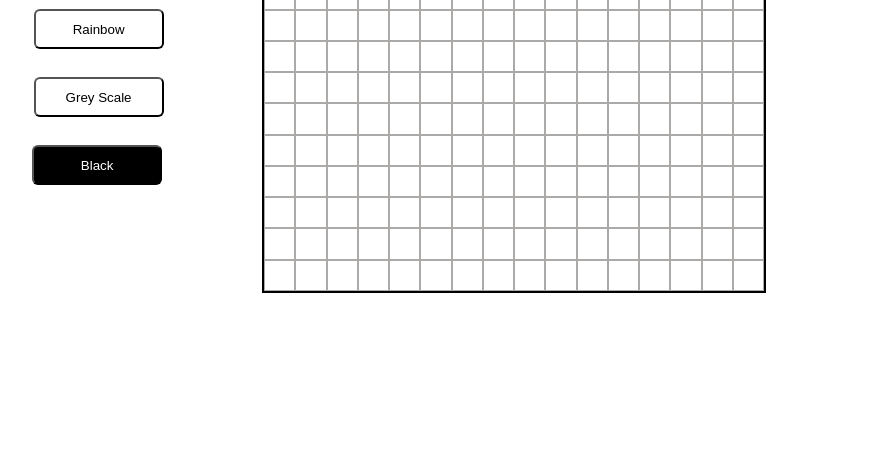
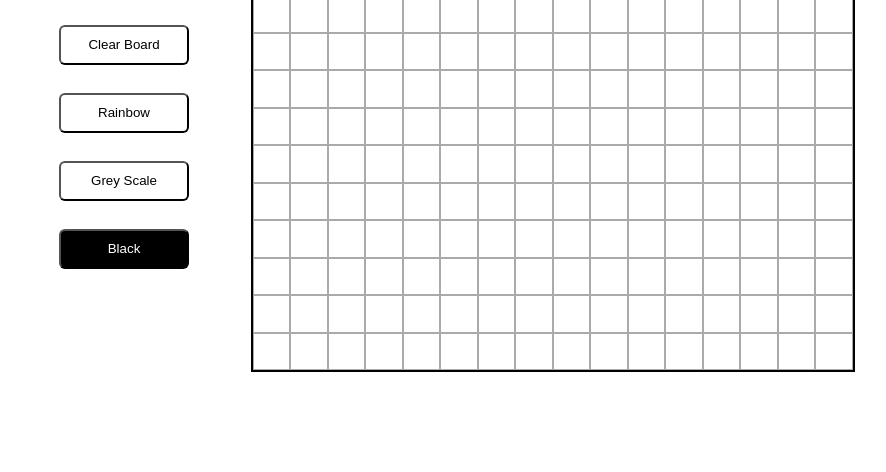
Before and after one commit to yonglu1989/Etch-a-Sketch, a plain HTML site: page index.html in a window 1280 px wide. Shown: the part 368-840 px from the top of the page, without its empty margins (184-1070 px from the left). Before the commit the page ends 800 px from the top, so only its background shows below. Drawn offline with Linux system fonts and the light colour scheme.

Commit message:
Further finishing touches. Changed grid to flexbox on main container.

```diff
--- a/css/style.css
+++ b/css/style.css
@@ -1,16 +1,25 @@
 .main-container {
-    display: grid;
+    display: flexbox;
     height: 100vh;
-    border: 20px;
-    grid-template-columns: 3fr 6fr 2fr;
-    grid-template-rows: 1fr 8fr 1fr;
+    /* border: 20px; */
+    /* grid-template-columns: 3fr 6fr 2fr;
+    grid-template-rows: 1fr 8fr 1fr; */
+    flex-direction: column;
+    justify-content: center;
+    align-items: center;
 }
 
+.second-container {
+    display: flex;
+    flex-direction: row;
+    justify-content: center;
+    gap: 60px;
+}
 #grid-container {
     background-color: rgb(224, 220, 220);
     display: grid;
-    height: 500px;
-    width: 500px;
+    height: 600px;
+    width: 600px;
     justify-self: center;
     align-self: center;
     grid-template-columns: auto;
@@ -19,10 +28,13 @@
 }
 
 .options {
-    margin-top: 90px;
+    margin-top: 30px;
     display: flex;
     flex-direction: column;
+    /* width: 300px; */
     justify-self: right;
+    justify-content: center;
+    align-items: center;
     gap: 28px;
 }
 
@@ -37,8 +49,11 @@
 
 .header {
     margin-top: 40px;
+    margin-bottom: 40px;
+    margin-left: 180px;
     font-size: 56px;
     font-weight: bold;
+    text-align: center;
 }
 
 .square {
--- a/index.html
+++ b/index.html
@@ -11,10 +11,10 @@
 </head>
 <body>
     <div class="main-container">
-        <div class="filler"></div>
+        <!-- <div class="filler"></div> -->
         <div class="header">Etch-A-Sketch</div>
-        <div class="filler"></div>
-
+        <!-- <div class="filler"></div> -->
+        <div class="second-container">
             <div class="options">
                 <div class="option-text">Options</div>
                 <div class="slider-holder">
@@ -35,11 +35,12 @@
                 </div>
             </div>
             <div id="grid-container"></div>
+        </div>
+        <!-- <div class="filler"></div> -->
+
+        <!-- <div class="filler"></div>
         <div class="filler"></div>
-
-        <div class="filler"></div>
-        <div class="filler"></div>
-        <div class="filler"></div>
+        <div class="filler"></div> -->
     </div>
 
 </body>
```
Lines whose indentation alone changed are shown as unchanged.
